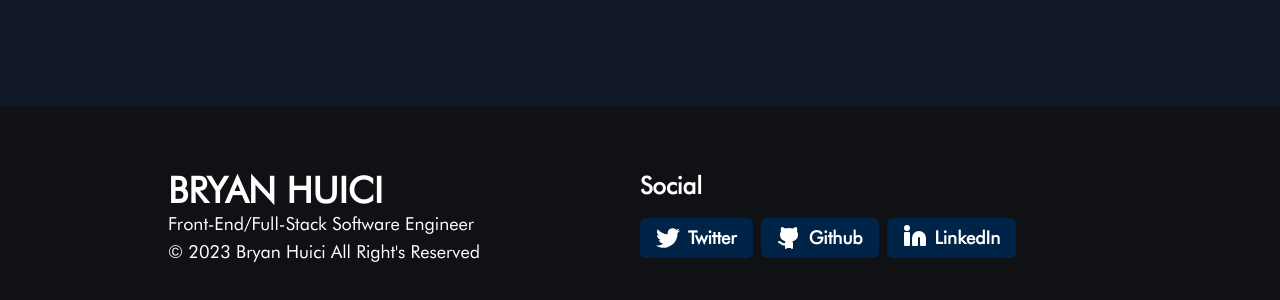
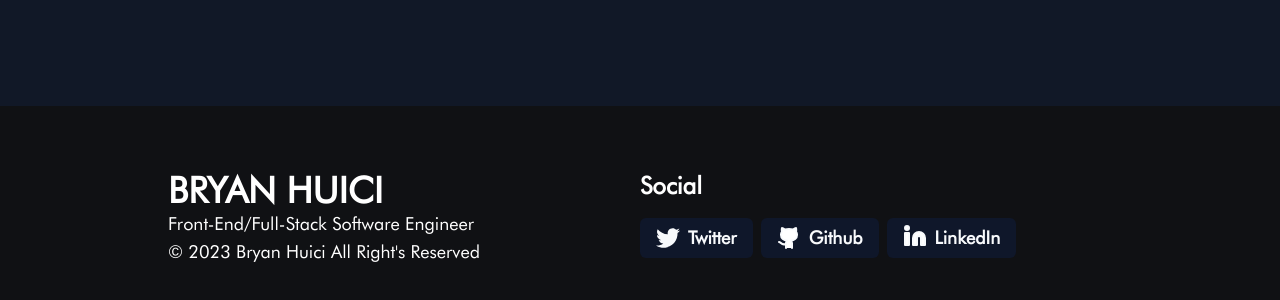
Before and after one commit to ballinyouup/bryan-huici-portfolio, a Next.js app: page / in a window 1280 px wide. Shown: the part 2294-2594 px from the top of the page. Built offline with nearby package versions, Linux system fonts and the light colour scheme; what prettier-plugin-tailwindcss would draw is missing.

Commit message:
changed button styling for social in footer

```diff
--- a/src/components/ui/footer.tsx
+++ b/src/components/ui/footer.tsx
@@ -19,7 +19,7 @@ export default function Footer() {
                     <span className="text-2xl font-bold">Social</span>
                     <div className="grid w-32 grid-flow-row gap-2 md:grid-flow-col">
                         <Button
-                            variant={'default'}
+                            variant={'secondary'}
                             className="flex w-full items-center justify-start"
                         >
                             <Link
@@ -41,7 +41,7 @@ export default function Footer() {
                             </Link>
                         </Button>
                         <Button
-                            variant={'default'}
+                            variant={'secondary'}
                             className="flex w-full items-center justify-start"
                         >
                             <Link
@@ -55,7 +55,7 @@ export default function Footer() {
                             </Link>
                         </Button>
                         <Button
-                            variant={'default'}
+                            variant={'secondary'}
                             className="flex w-full items-center justify-start"
                         >
                             <Link
```
